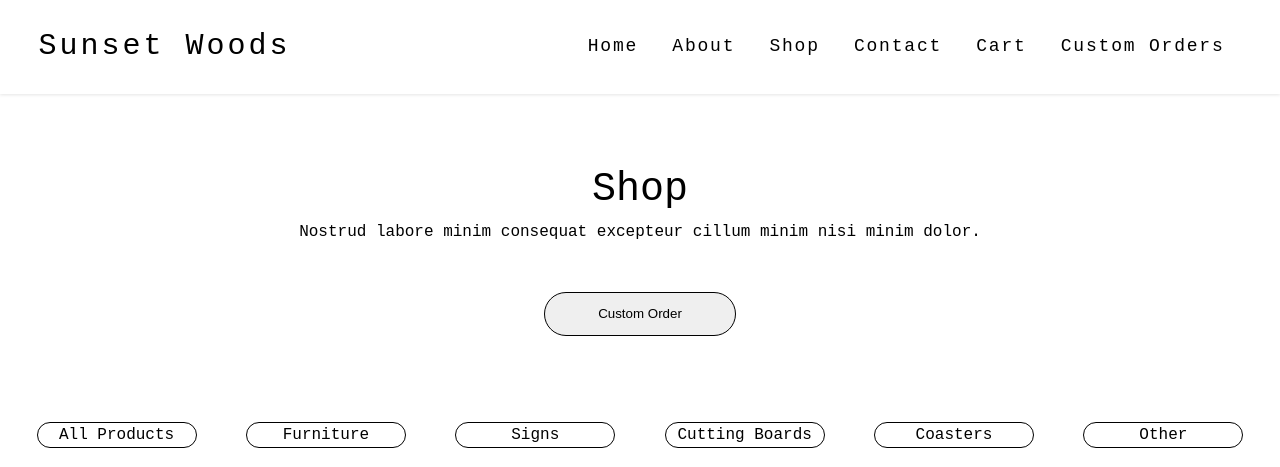
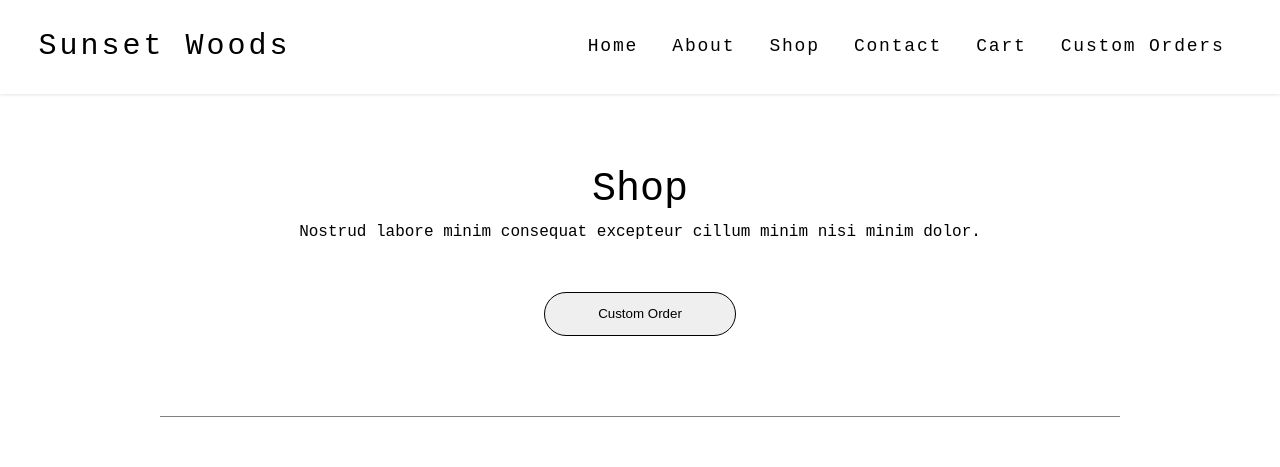
Before and after one commit to austin-carman/sunset-woods, a React (Create React App) app: page /shop in a window 1280 px wide. Shown: the top 467 px of the page. Built offline with nearby package versions, Linux system fonts and the light colour scheme.

Commit message:
added border style to bottom of container

```diff
--- a/src/App.css
+++ b/src/App.css
@@ -363,6 +363,9 @@ footer a {
   text-align: center;
   width: 75%;
   margin: auto;
+  border-bottom: 1px solid grey;
+  margin-bottom: 2em;
+  padding-bottom: 2em;
 }
 .shop-custom-order-button {
   padding: 1em 4em;
```
